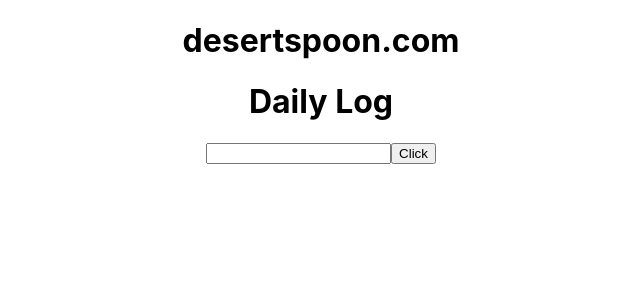
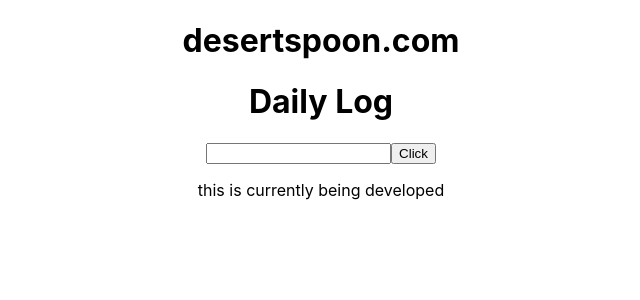
Before and after one commit to theonewithjess/desertspoon, a React (Create React App) app: page / in a window 1280 px wide. Shown: the top 300 px of the page, without its empty margins (319-959 px from the left). Built offline with nearby package versions, Linux system fonts and the light colour scheme.

Commit message:
setting up branch jessica

```diff
--- a/src/components/DailyLog.js
+++ b/src/components/DailyLog.js
@@ -74,6 +74,7 @@ class DailyLog extends Component {
                 <input type="text" onChange={this.handleInputChange} />
                 <button onClick={this.query}>Click</button>
                 {queryResults}
+                <p>this is currently being developed</p>
             </div>
         )
     }
```
